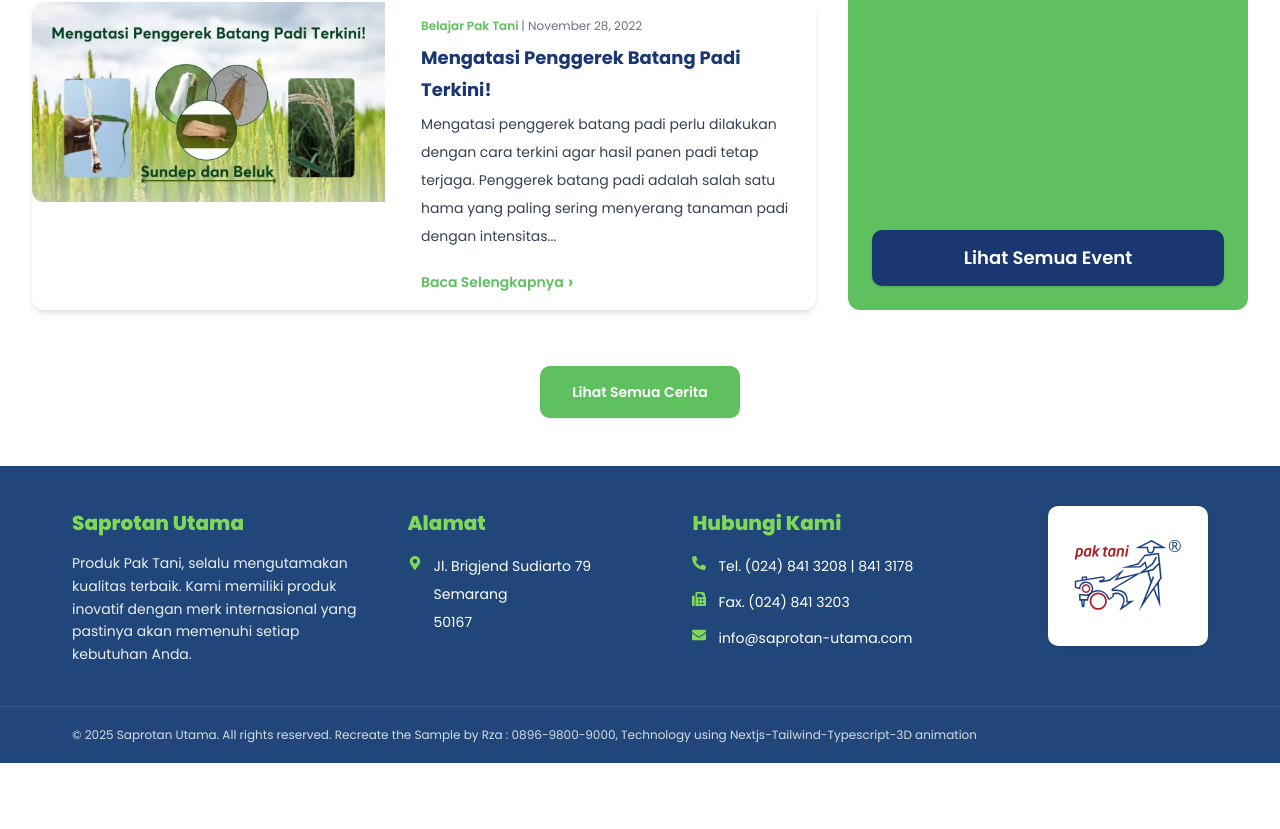
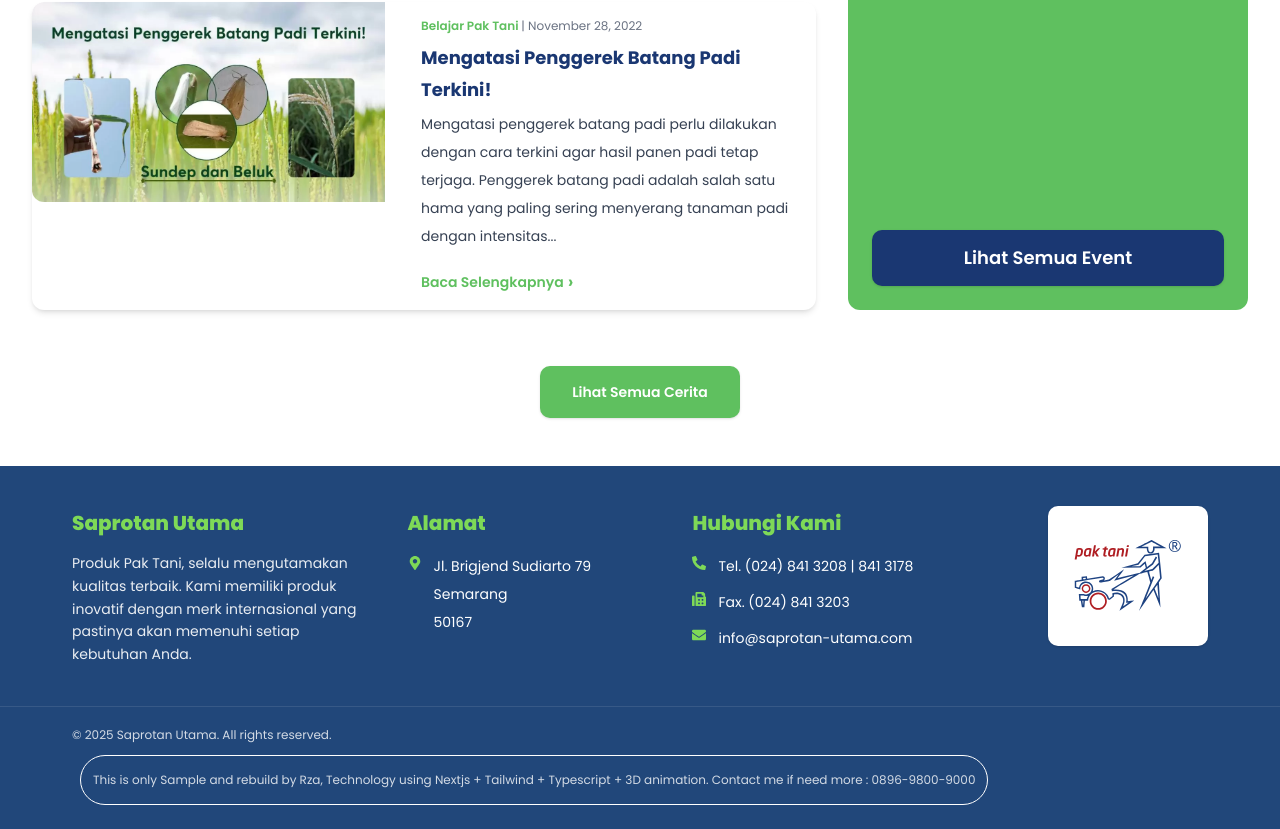
Before and after one commit to TravelerX9/Romanza-Pertanian, a Next.js app: page / in a window 1280 px wide. Shown: the part 4673-5502 px from the top of the page. Before the commit the page ends 5436 px from the top, so only its background shows below. Built offline with nearby package versions, Linux system fonts and the light colour scheme.

Commit message:
Update Footer.tsx

```diff
--- a/src/components/Footer.tsx
+++ b/src/components/Footer.tsx
@@ -65,8 +65,12 @@ const Footer = () => {
       <div className='border-t border-white/10'>
         <div className='mx-auto max-w-[1200px] px-4 py-4 sm:px-6 lg:px-8'>
           <p className='text-xs text-white/80'>
-            © 2025 Saprotan Utama. All rights reserved. Recreate the Sample by Rza :
-            0896-9800-9000, Technology using Nextjs-Tailwind-Typescript-3D animation
+            © 2025 Saprotan Utama. All rights reserved.
+          </p>
+          <p className='m-2 w-fit items-center justify-center rounded-full border border-white p-3 text-xs text-white/80'>
+            This is only Sample and rebuild by Rza, Technology using Nextjs +
+            Tailwind + Typescript + 3D animation. Contact me if need more :
+            0896-9800-9000
           </p>
         </div>
       </div>
```
